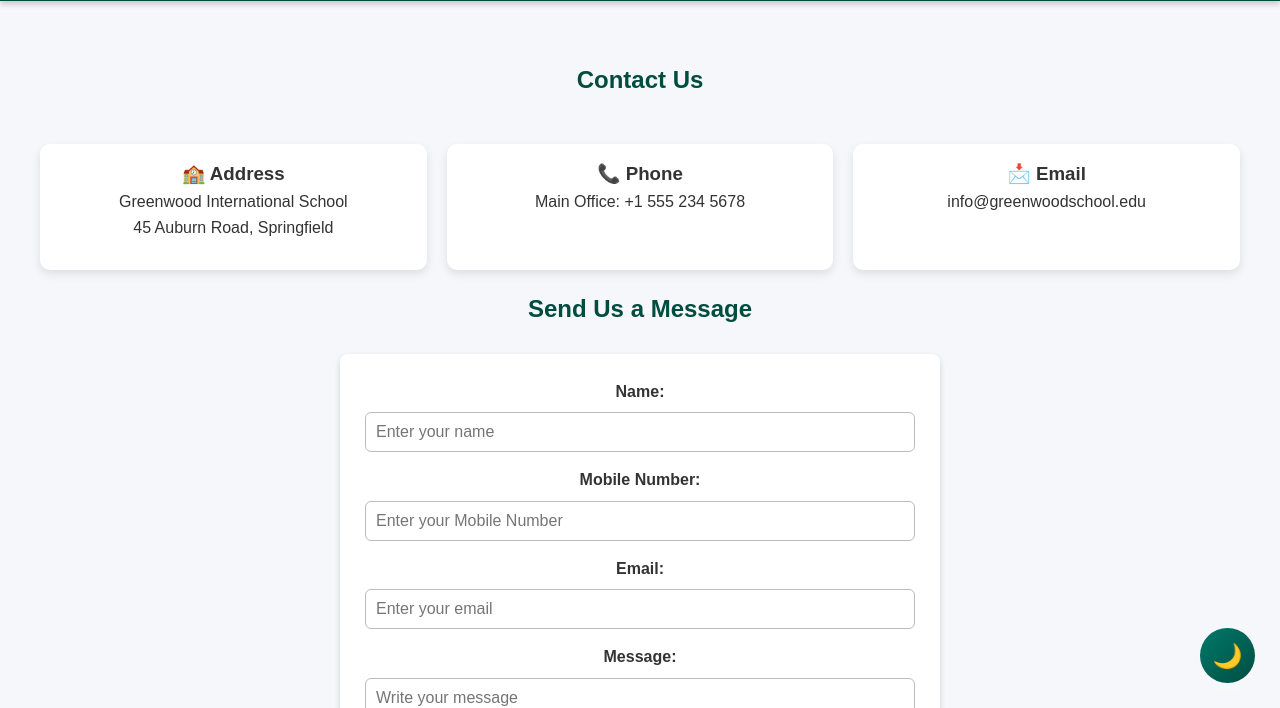
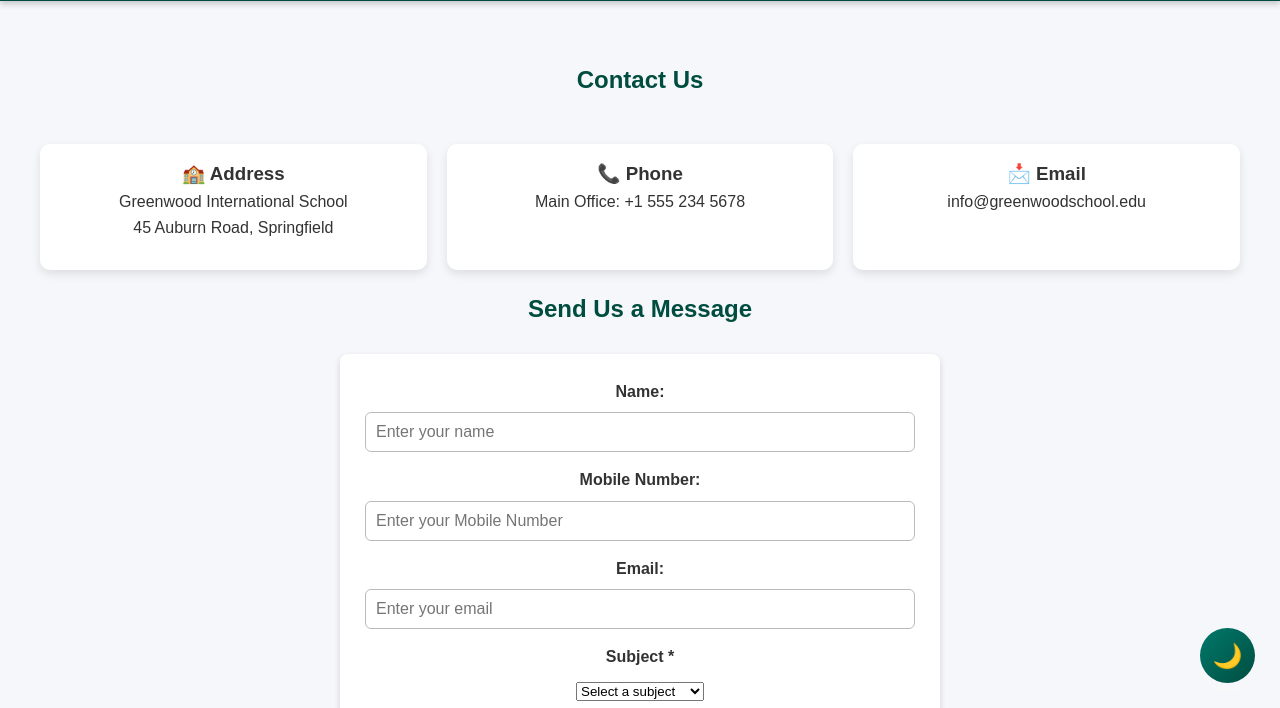
Before and after one commit to divyanshuchandraaj97/Stage2_Functionality_Divyanshu, a plain HTML site: page contact.html in a window 1280 px wide. Shown: the part 92-800 px from the top of the page. Drawn offline with Linux system fonts and the light colour scheme.

Commit message:
Update contact.html

```diff
--- a/contact.html
+++ b/contact.html
@@ -68,7 +68,15 @@
           id="email"
           placeholder="Enter your email"
         />
-
+        <label for="subject">Subject *</label>
+        <select id="subject" name="subject" required>
+        	<option value="">Select a subject</option>
+        	<option value="admission">Admission Inquiry</option>
+         	<option value="general">General Inquiry</option>
+          <option value="feedback">Feedback</option>
+     		  <option value="complaint">Complaint</option>
+          <option value="other">Other</option>
+        </select>
         <label for="message">Message:</label>
         <textarea
           id="message"
```
